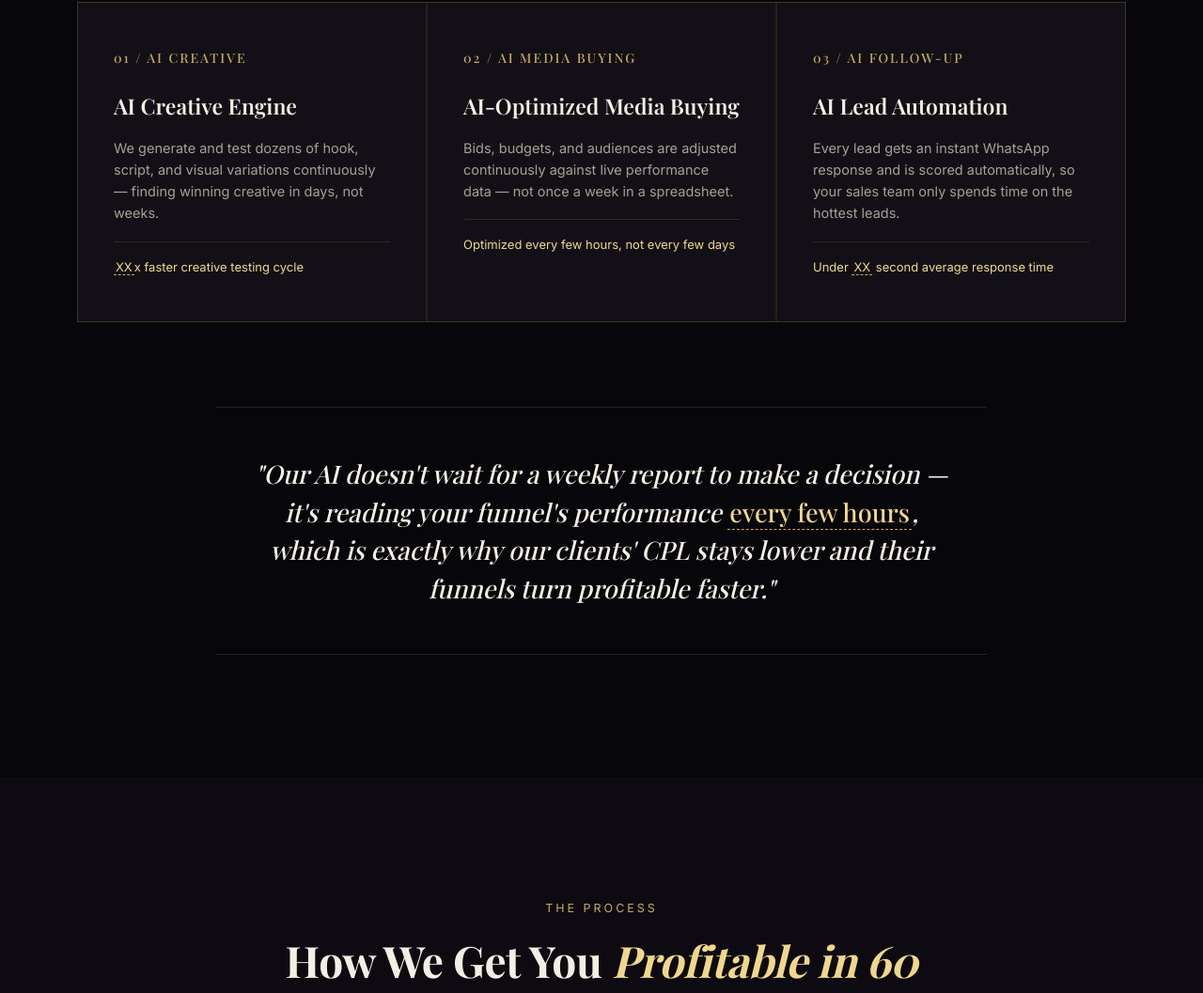
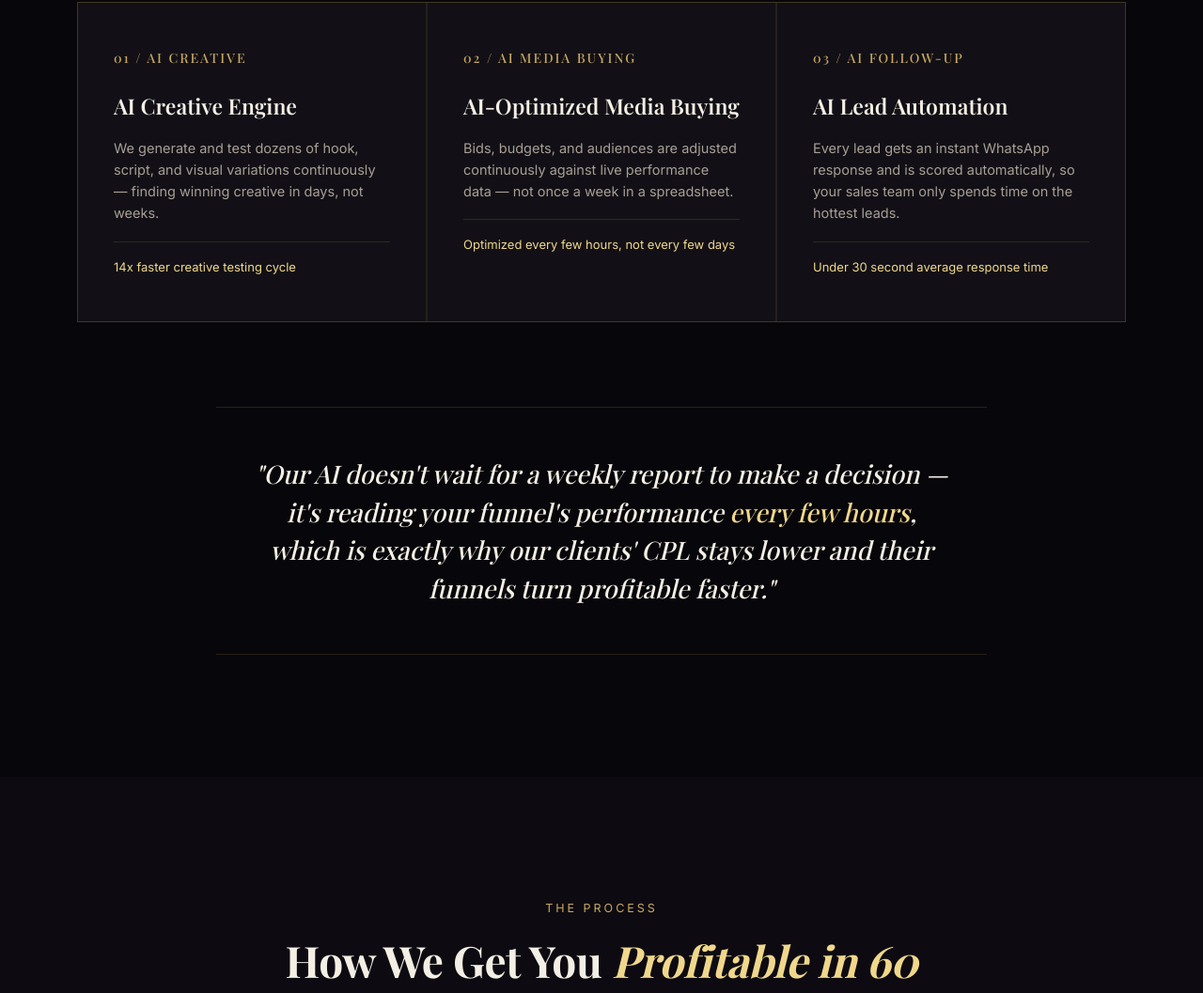
Before and after one commit to 1managencyplan-oss/buildmyaifreedom, a plain HTML site: page index.html in a window 1280 px wide. Shown: the part 2301-3358 px from the top of the page at 94% size. Drawn offline with nearby package versions, Linux system fonts and the light colour scheme; a web font is replaced by a local one.

Commit message:
Fill placeholder stats, finish the quote styling, update support email
- "XXx faster creative testing cycle" -> 14x, derived from this page's own
  comparison table (traditional 2-3 weeks per batch vs 1 day per batch);
  14x is the conservative end of that range
- "Under XX second average response time" -> 30, matching the same table's
  "Lead follow-up time: Under 30 seconds"
- the quote's "every few hours" was finished copy still wearing the dashed
  placeholder underline; moved it to a new .accent class that keeps the
  gold emphasis without looking unfinished
- footer email: palashrajak21@gmail.com -> support@buildmyaifreedom.com

Remaining fill-me placeholders are the two FAQ answers (minimum ad spend,
60-day guarantee), which need real answers from the founders.

Co-Authored-By: Claude Opus 5 <noreply@anthropic.com>

```diff
--- a/index.html
+++ b/index.html
@@ -80,6 +80,9 @@
     padding:0 2px;
     white-space:nowrap;
   }
+
+  /* finished copy that still wants emphasis — no placeholder underline */
+  .accent{color:var(--gold-bright);}
 
   ::selection{background:var(--gold-deep); color:#fff;}
 
@@ -660,7 +663,7 @@
         <span class="num">01 / AI CREATIVE</span>
         <h3>AI Creative Engine</h3>
         <p>We generate and test dozens of hook, script, and visual variations continuously — finding winning creative in days, not weeks.</p>
-        <div class="stat-line"><span class="fill-me">XX</span>x faster creative testing cycle</div>
+        <div class="stat-line">14x faster creative testing cycle</div>
       </div>
       <div class="pillar">
         <span class="num">02 / AI MEDIA BUYING</span>
@@ -672,11 +675,11 @@
         <span class="num">03 / AI FOLLOW-UP</span>
         <h3>AI Lead Automation</h3>
         <p>Every lead gets an instant WhatsApp response and is scored automatically, so your sales team only spends time on the hottest leads.</p>
-        <div class="stat-line">Under <span class="fill-me">XX</span> second average response time</div>
+        <div class="stat-line">Under 30 second average response time</div>
       </div>
     </div>
     <div class="highlight-quote reveal">
-      <p>"Our AI doesn't wait for a weekly report to make a decision — it's reading your funnel's performance <span class="fill-me">every few hours</span>, which is exactly why our clients' CPL stays lower and their funnels turn profitable faster."</p>
+      <p>"Our AI doesn't wait for a weekly report to make a decision — it's reading your funnel's performance <span class="accent">every few hours</span>, which is exactly why our clients' CPL stays lower and their funnels turn profitable faster."</p>
     </div>
   </div>
 </section>
@@ -937,7 +940,7 @@
         <div class="footer-col">
           <h4>Contact</h4>
           <a href="https://wa.me/919109637004" target="_blank" rel="noopener">WhatsApp</a>
-          <a href="mailto:palashrajak21@gmail.com">Email</a>
+          <a href="mailto:support@buildmyaifreedom.com">Email</a>
         </div>
       </div>
     </div>
```
